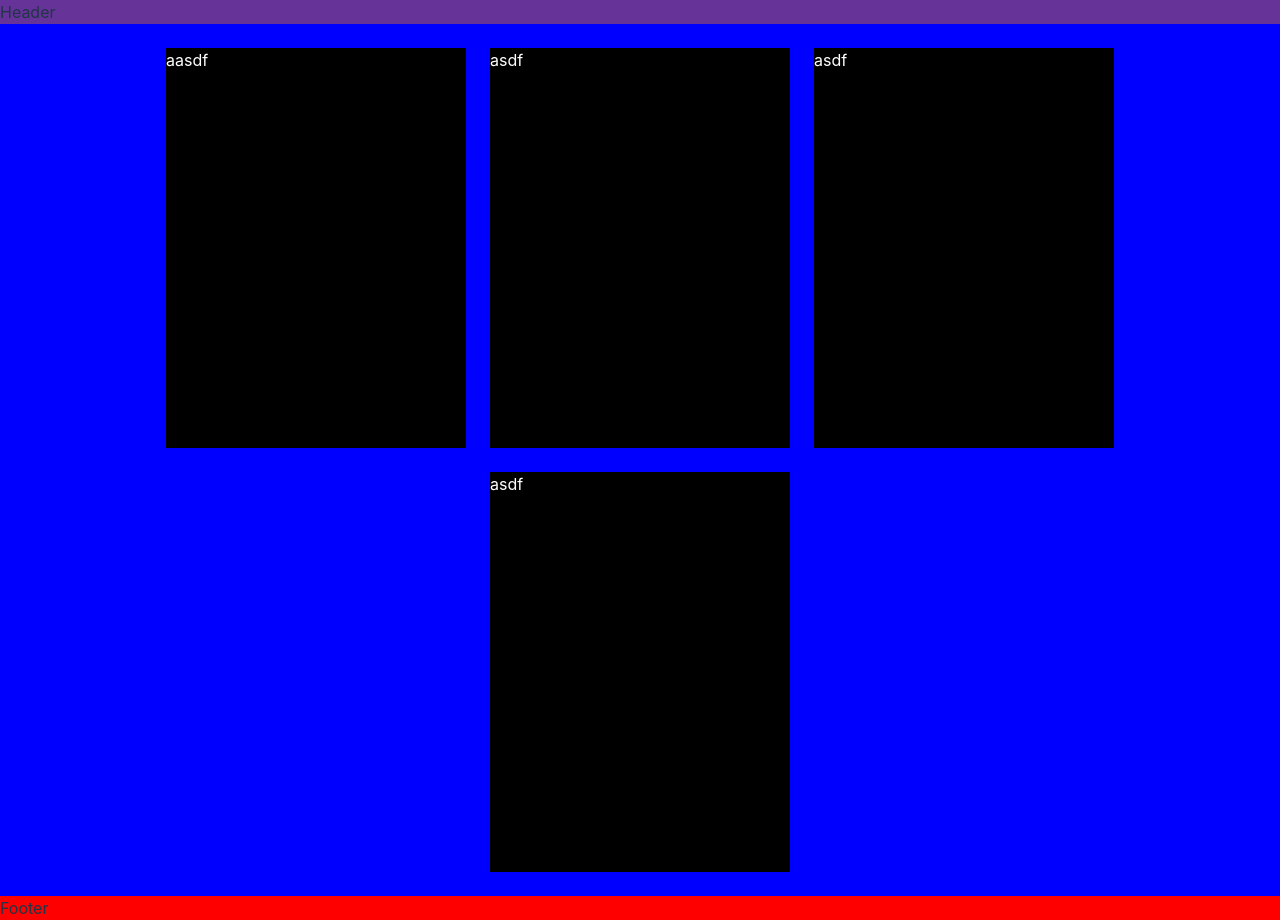
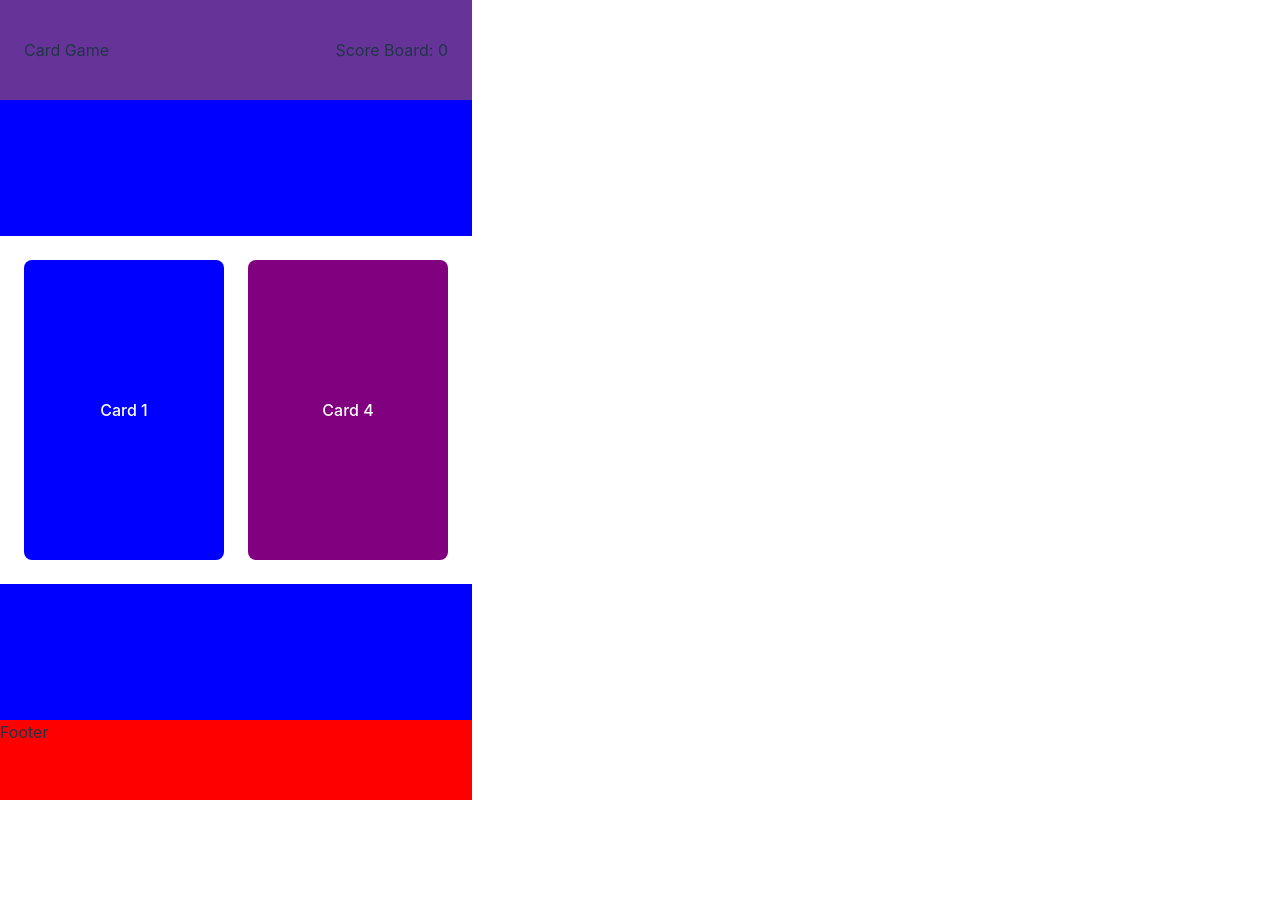
Before and after one commit to Etativel/memory-card, a React (Vite) app: page / in a window 1280 px wide. After the commit the page ends 800 px from the top, so only its background shows below. Built offline with nearby package versions, Linux system fonts and the light colour scheme.

Commit message:
feat: basic game logic, shuffle, click card, score, start, end

```diff
--- a/src/App.jsx
+++ b/src/App.jsx
@@ -2,12 +2,14 @@ import "./App.css";
 import CardContainer from "./components/CardContainer";
 import Header from "./components/Header";
 import Footer from "./components/Footer";
+import { useState } from "react";
 // import Loader from "./components/Loader";
 function App() {
+  const [score, setScore] = useState(0);
   return (
     <div className="app-container">
-      <Header />
-      <CardContainer />
+      <Header score={score} />
+      <CardContainer setScore={setScore} score={score} />
       <Footer />
     </div>
   );
--- a/src/components/CardContainer.jsx
+++ b/src/components/CardContainer.jsx
@@ -1,12 +1,122 @@
+/* eslint-disable react/prop-types */
+import { useState } from "react";
 import "../styles/CardContainer.css";
 
-export default function CardContainer() {
+function shuffle(array) {
+  let currentIndex = array.length;
+
+  while (currentIndex !== 0) {
+    const randomIndex = Math.floor(Math.random() * currentIndex);
+    currentIndex--;
+
+    [array[currentIndex], array[randomIndex]] = [
+      array[randomIndex],
+      array[currentIndex],
+    ];
+  }
+
+  return array;
+}
+
+function Card({ id, onClick, clicked }) {
+  return (
+    <button
+      onClick={() => onClick(id)}
+      className={`card card-${id} ${clicked ? "clicked" : ""}`}
+    >
+      Card {id}
+    </button>
+  );
+}
+
+export default function CardContainer({ setScore }) {
+  // Total number of unique cards
+  const totalCards = 4;
+  // Number of visible cards at a time
+  const visibleCardsCount = 2;
+
+  // Initialize all cards
+  const initialCards = Array.from({ length: totalCards }, (_, index) => ({
+    id: index + 1,
+    clicked: false,
+  }));
+
+  const [cards, setCards] = useState(initialCards);
+  const [visibleCards, setVisibleCards] = useState(() =>
+    ensureAtLeastOneUnclicked(shuffle([...initialCards]), visibleCardsCount)
+  );
+
+  function handleCardClick(id) {
+    const clickedCard = cards.find((card) => card.id === id);
+
+    if (clickedCard.clicked) {
+      alert("Game Over! You clicked the same card.");
+      resetGame();
+      setScore(0);
+      return;
+    }
+
+    // Mark the card as clicked //
+    const updatedCards = cards.map((card) =>
+      card.id === id ? { ...card, clicked: true } : card
+    );
+
+    setCards(updatedCards);
+    setScore((prev) => prev + 1);
+
+    // Check if all cards have been clicked //
+    const allClicked = updatedCards.every((card) => card.clicked);
+    if (allClicked) {
+      alert("You win!");
+      resetGame();
+      setScore(0);
+      return;
+    }
+
+    // Shuffle cards and ensure at least one unclicked card is visible //
+    const shuffledCards = shuffle(updatedCards);
+    const newVisibleCards = ensureAtLeastOneUnclicked(
+      shuffledCards,
+      visibleCardsCount
+    );
+
+    setVisibleCards(newVisibleCards);
+  }
+
+  function resetGame() {
+    setCards(initialCards);
+    setVisibleCards(
+      ensureAtLeastOneUnclicked(shuffle([...initialCards]), visibleCardsCount)
+    );
+  }
+
+  // Ensure at least one unclicked card is in the visible cards
+  function ensureAtLeastOneUnclicked(cards, count) {
+    const unclickedCards = cards.filter((card) => !card.clicked);
+    const clickedCards = cards.filter((card) => card.clicked);
+
+    // Pick enough unclicked cards to ensure visibility of at least one, Ensure at least one unclicked
+    const visibleUnclicked = unclickedCards.slice(0, 1);
+    const remainingCards = [...unclickedCards.slice(1), ...clickedCards];
+
+    return shuffle([
+      ...visibleUnclicked,
+      ...remainingCards.slice(0, count - 1),
+    ]);
+  }
+
   return (
     <div className="card-container">
-      <div className="card-1 card">aasdf</div>
-      <div className="card-2 card">asdf</div>
-      <div className="card-3 card">asdf</div>
-      <div className="card-4 card">asdf</div>
+      <div className="card-sub-container">
+        {visibleCards.map((card) => (
+          <Card
+            key={card.id}
+            id={card.id}
+            onClick={handleCardClick}
+            clicked={card.clicked}
+          />
+        ))}
+      </div>
     </div>
   );
 }
--- a/src/components/Header.jsx
+++ b/src/components/Header.jsx
@@ -1,5 +1,11 @@
+/* eslint-disable react/prop-types */
 import "../styles/Header.css";
 
-export default function Header() {
-  return <div className="header-container">Header</div>;
+export default function Header({ score }) {
+  return (
+    <div className="header-container">
+      <div className="main">Card Game</div>
+      <div className="score-board">Score Board: {score}</div>
+    </div>
+  );
 }
--- a/src/styles/CardContainer.css
+++ b/src/styles/CardContainer.css
@@ -8,16 +8,68 @@
   flex-grow: 1;
   background-color: blue;
   display: flex;
-  gap: 24px;
   justify-content: center;
   align-items: center;
   flex-wrap: wrap;
-  padding: 24px;
 }
 
-.card {
+.card-sub-container {
+  display: flex;
+  background-color: white;
+  gap: 24px;
+  padding: 24px;
+  flex-wrap: wrap;
+  width: fit-content;
+  justify-content: center;
+  align-items: center;
+  height: fit-content;
+}
+
+/* .card {
   background-color: black;
   color: white;
   min-width: 300px;
   min-height: 400px;
+} */
+
+/* Card Hard Difficulty */
+.card {
+  /* background-color: black; */
+  color: white;
+  min-width: 200px;
+  min-height: 300px;
+
+  cursor: pointer;
 }
+
+.card.card-1 {
+  background-color: blue;
+}
+
+.card.card-2 {
+  background-color: red;
+}
+
+.card.card-3 {
+  background-color: green;
+}
+
+.card.card-4 {
+  background-color: purple;
+}
+
+.card.card-5 {
+  background-color: orange;
+}
+
+.card.card-6 {
+  background-color: yellow;
+}
+
+.card.card-7 {
+  background-color: pink;
+}
+
+.card.card-8 {
+  background-color: teal;
+}
--- a/src/styles/Header.css
+++ b/src/styles/Header.css
@@ -7,4 +7,8 @@
 .header-container {
   background-color: rebeccapurple;
   height: 100px;
+  display: flex;
+  justify-content: space-between;
+  align-items: center;
+  padding: 0px 24px;
 }
```
